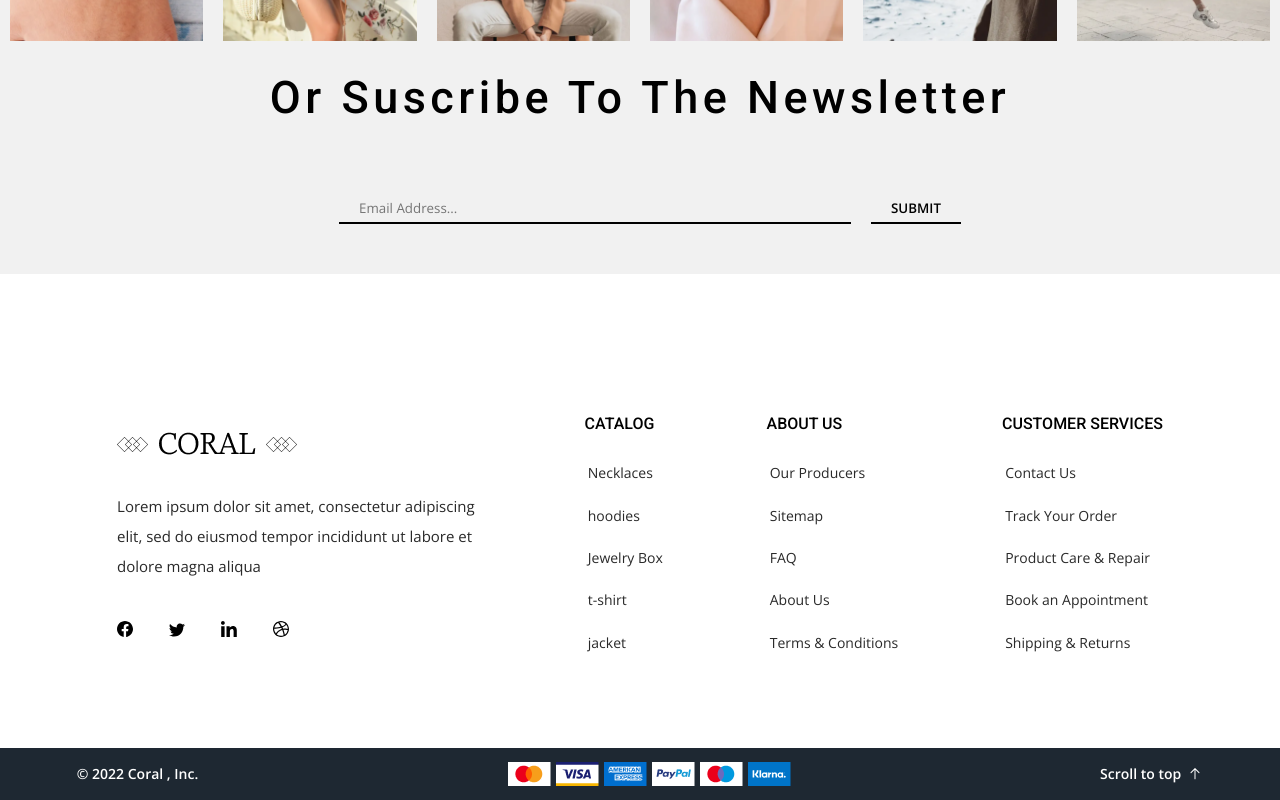
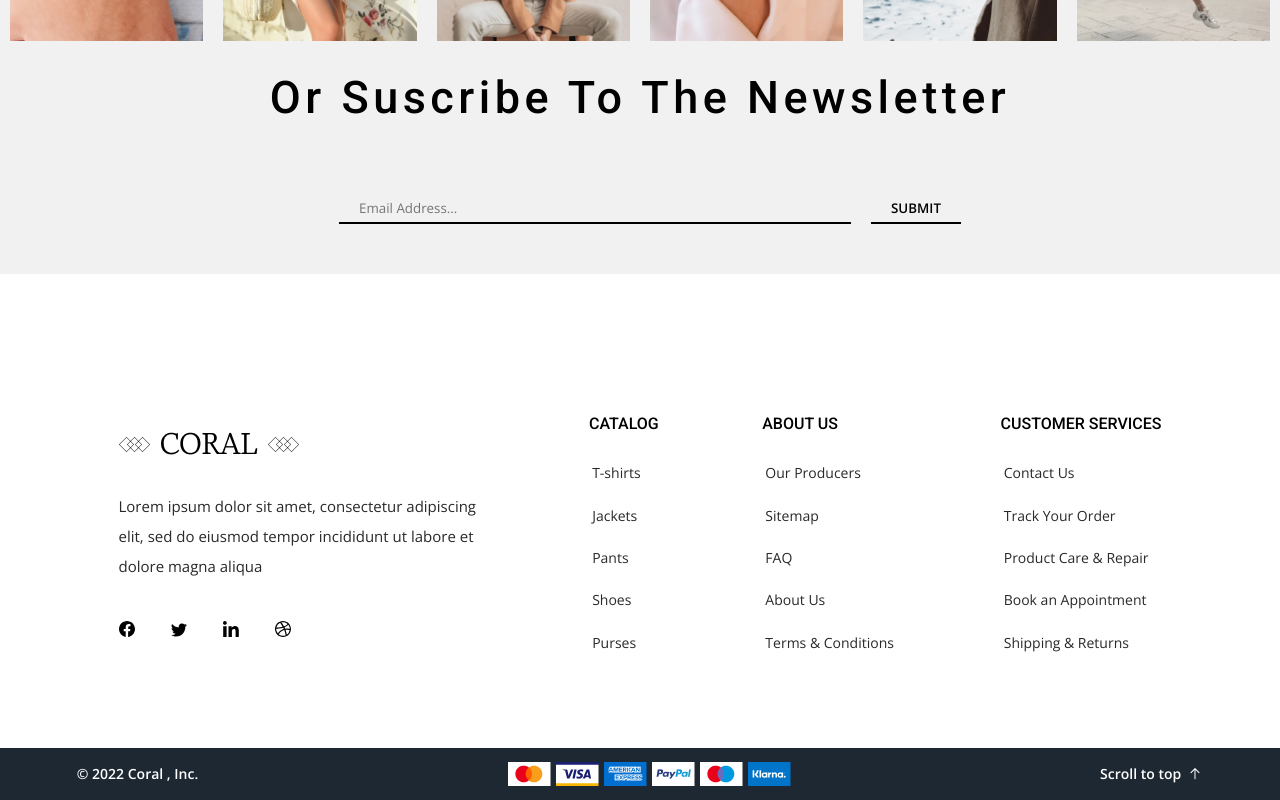
Before and after one commit to Hernanbp/GoClothing, a React (Create React App) app: page / in a window 1280 px wide. Shown: the part 3985-4785 px from the top of the page. Built offline with nearby package versions, Linux system fonts and the light colour scheme; no server answers.

Commit message:
little fixes footer

```diff
--- a/src/components/views/Footer/Footer.jsx
+++ b/src/components/views/Footer/Footer.jsx
@@ -26,11 +26,11 @@ export const Footer = () => {
                     <div className="catalog">
                         <h4>CATALOG</h4>
                         <ul>
-                            <li>Necklaces</li>
-                            <li>hoodies</li>
-                            <li>Jewelry Box</li>
-                            <li>t-shirt</li>
-                            <li>jacket</li>
+                            <li>T-shirts</li>
+                            <li>Jackets</li>
+                            <li>Pants</li>
+                            <li>Shoes</li>
+                            <li>Purses</li>
                         </ul>
                     </div>
 
```
